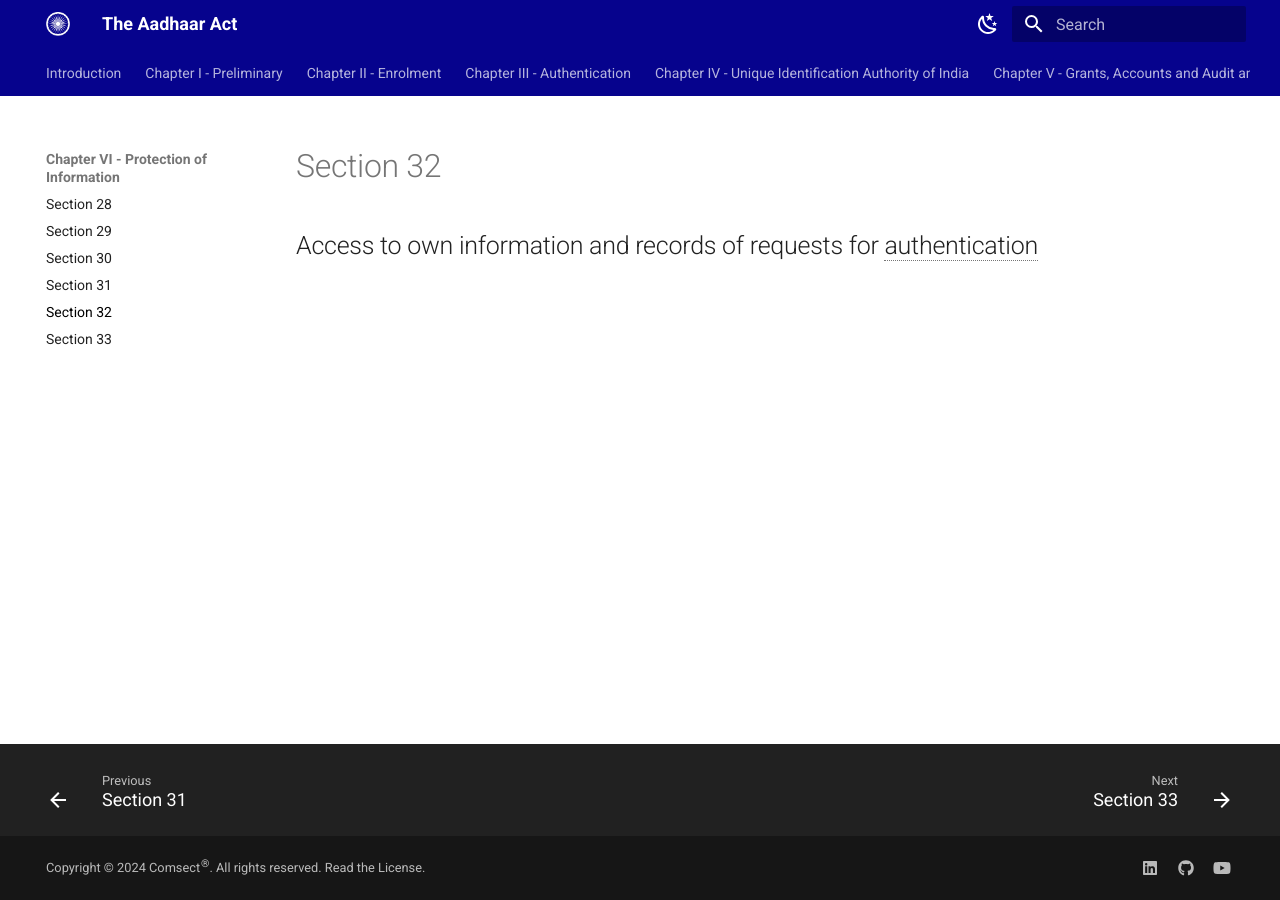
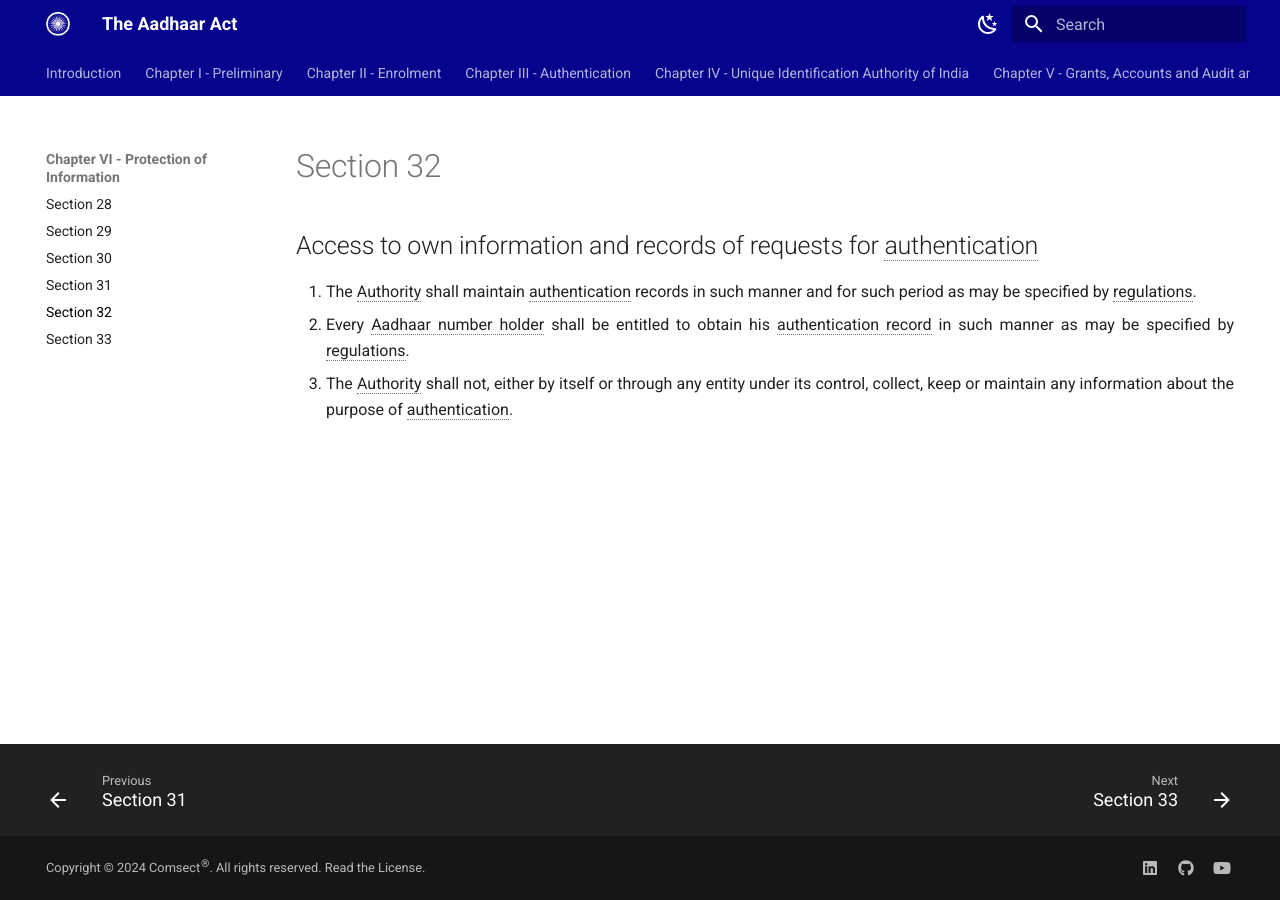
Before and after one commit to comsect/aadhaar-act, an MkDocs documentation site: the page built from docs/en/32.md, in a window 1280 px wide. Built offline with MkDocs 1.6.1 and Material for MkDocs 9.7.7, drawn with Linux system fonts in a browser that asks for light colours.

Commit message:
add section-thirty-two

```diff
--- a/docs/en/32.md
+++ b/docs/en/32.md
@@ -5,3 +5,7 @@
 ---
 
 ## Access to own information and records of requests for authentication
+
+1. The Authority shall maintain authentication records in such manner and for such period as may be specified by regulations.
+2. Every Aadhaar number holder shall be entitled to obtain his authentication record in such manner as may be specified by regulations.
+3. The Authority shall not, either by itself or through any entity under its control, collect, keep or maintain any information about the purpose of authentication.
```
